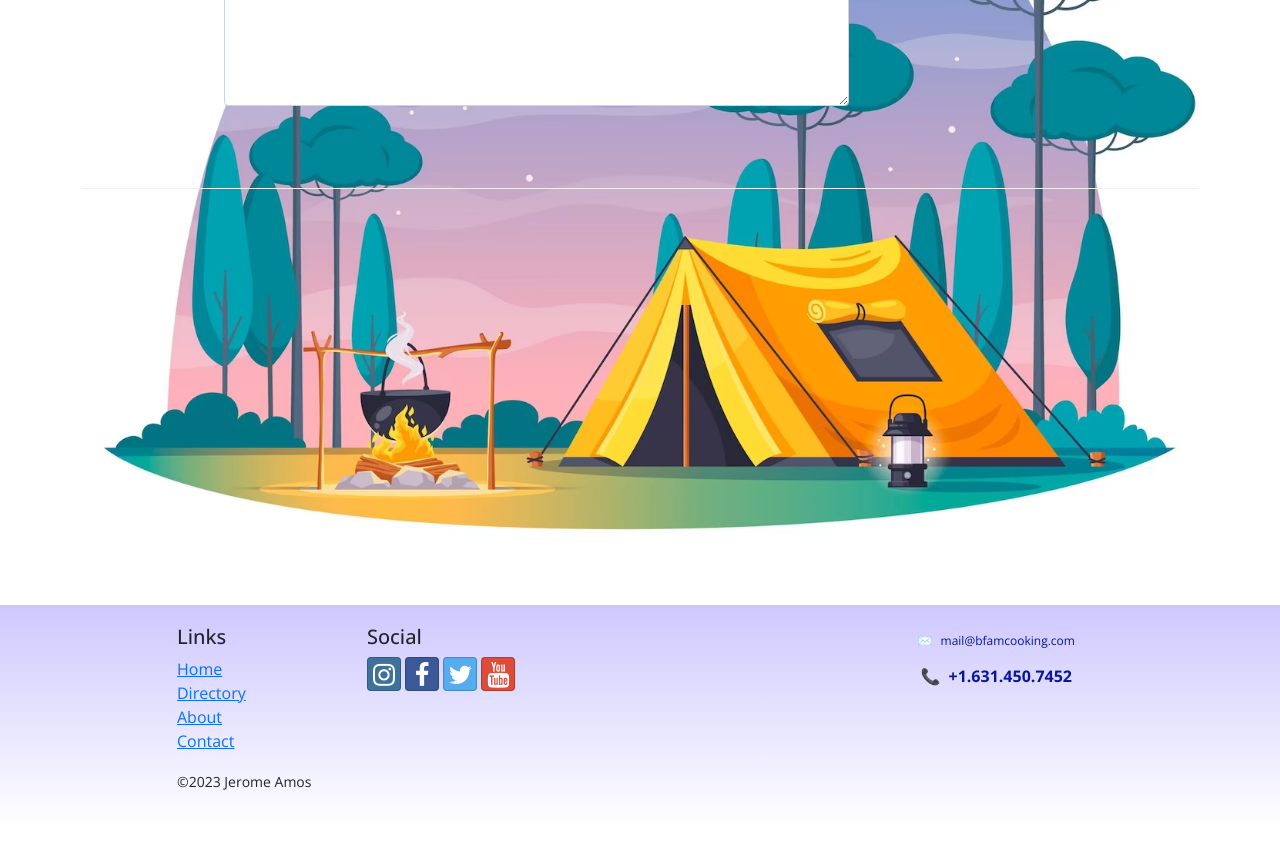
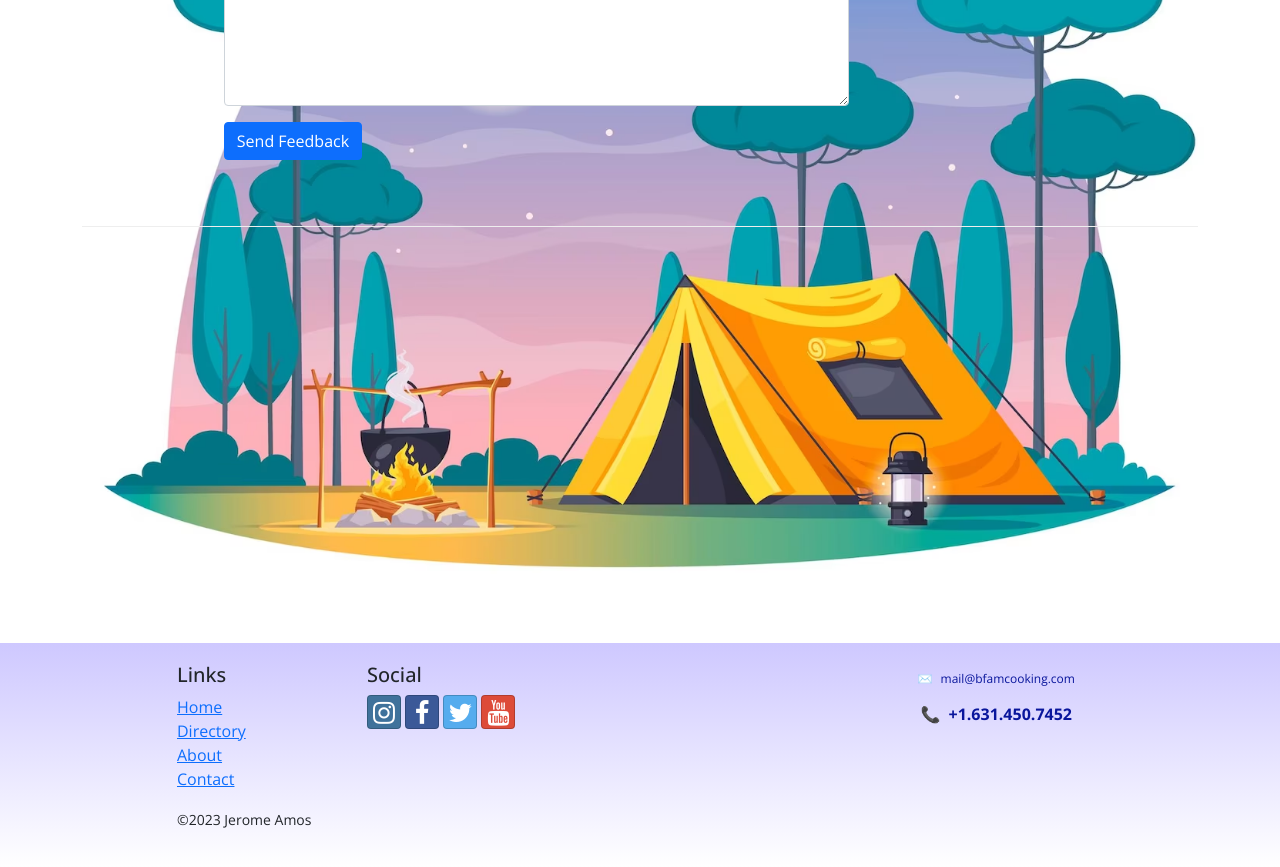
Before and after one commit to amosdesigns/ncsvite, a React (Vite) app: page /contact in a window 1280 px wide. Shown: the part 1080-1947 px from the top of the page. Before the commit the page ends 1909 px from the top, so only its background shows below. Built offline with nearby package versions, Linux system fonts and the light colour scheme; a web font is replaced by a local one.

Commit message:
ContactForm Part 3
Signed-off-by: amosdesigns <mail@amosdesigns.net>

```diff
--- a/src/components/ContactForm.jsx
+++ b/src/components/ContactForm.jsx
@@ -3,6 +3,10 @@
 import { Formik, Field, Form } from 'formik'
 
 const ContactForm = () => {
+  const handleSubmit = (values, { resetForm }) => {
+    console.log('form values:', values);
+    console.log('in JSON format:', JSON.stringify(values));
+  };
   return (
     <Formik
       initialValues={{
@@ -13,7 +17,10 @@
         agree: false,
         contactType: 'By Phone',
         feedback: ''
-      }}>
+      }}
+      onSubmit={handleSubmit}
+    >
+
       <Form>
         <FormGroup row>
           <Label htmlFor="firstName" md="2">
@@ -94,7 +101,13 @@
             />
           </Col>
         </FormGroup>
-        <FormGroup row></FormGroup>
+        <FormGroup row>
+          <Col md={{ size: 10, offset: 2 }}>
+            <Button type="submit" color="primary">
+              Send Feedback
+            </Button>
+          </Col>
+        </FormGroup>
       </Form>
     </Formik>
   );
```
